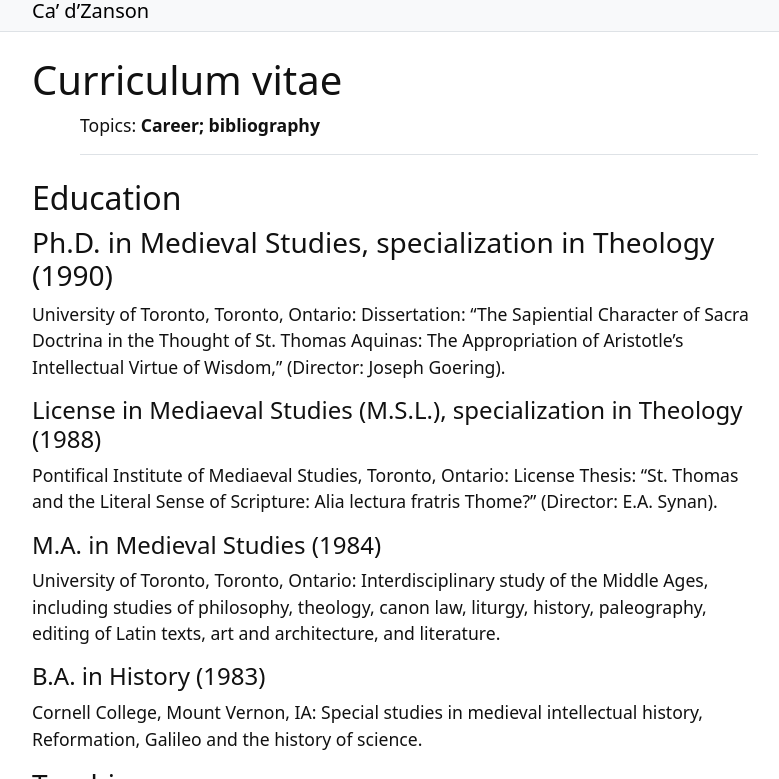
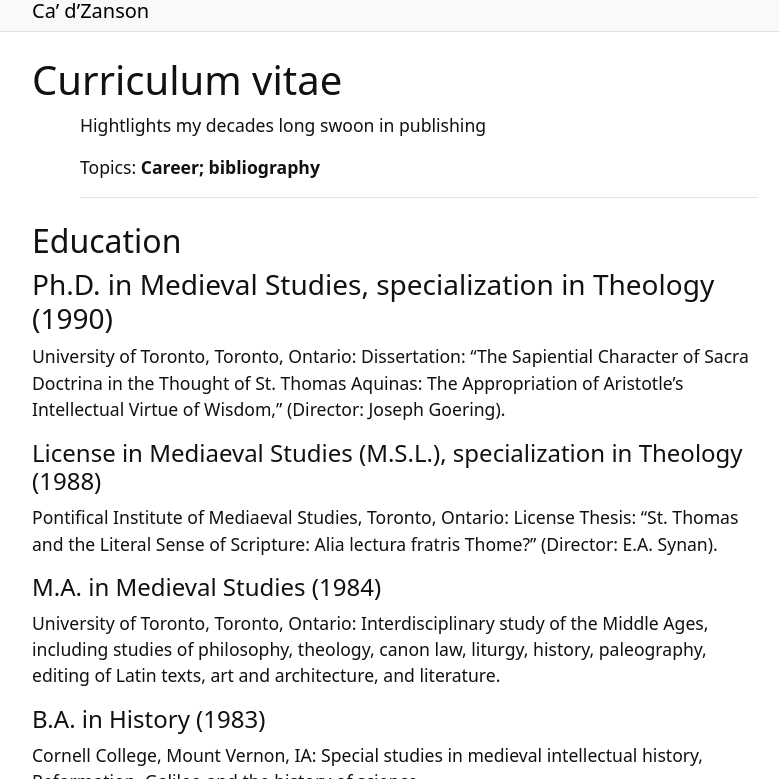
Before and after one commit to cadzanson/cadzanson.github.io, a Jekyll site: the page built from content/5-cv.md, in a window 1280 px wide and 900 px high, cut to the strip 121-900 px from the top of the window. Shown: the whole strip, without its empty margins (245-1024 px from the left). Built offline with Jekyll 4.4.1, drawn with Linux system fonts in a browser that asks for light colours.

Commit message:
Pull in Bembo

```diff
--- a/assets/css/styles.scss
+++ b/assets/css/styles.scss
@@ -18,5 +18,4 @@ $container-max: 750px;
 
 // Import partials.
 @import
-  "template", "custom"
-;
+  "template", "custom", "bembo";
--- a/content/5-cv.md
+++ b/content/5-cv.md
@@ -2,6 +2,7 @@
 title: Curriculum vitae
 nav: CV
 topics: Career; bibliography
+description: Hightlights my decades long swoon in publishing
 ---
 
 ## Education
```
